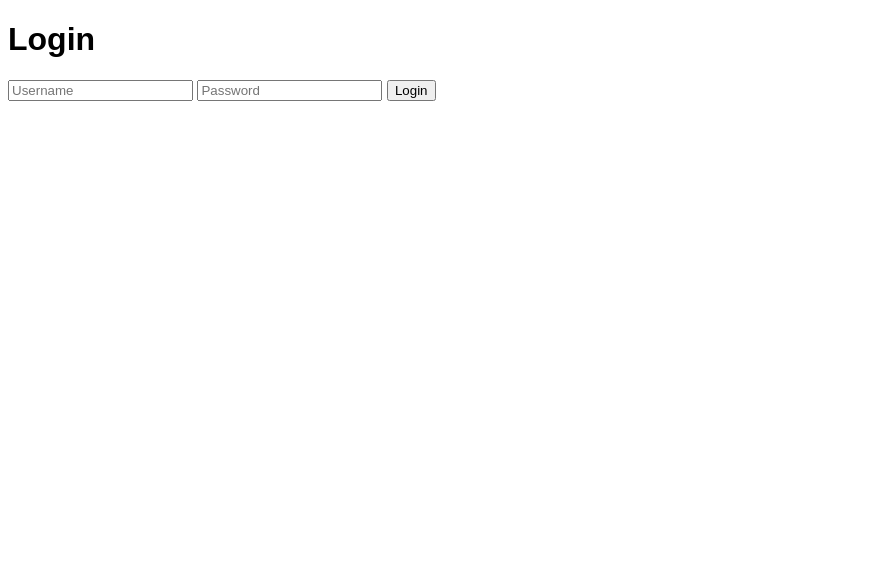
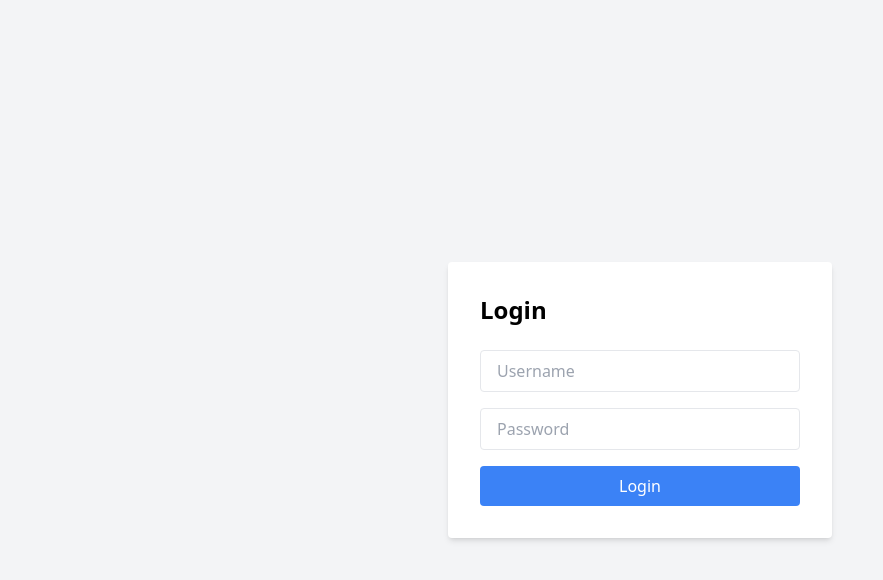
Before and after one commit to Klez-src/website., a plain HTML site: page index.html in a window 1280 px wide. Shown: the whole page, without its empty margins (0-883 px from the left). Drawn offline with nearby package versions, Linux system fonts and the light colour scheme.

Commit message:
Update index.html

```diff
--- a/index.html
+++ b/index.html
@@ -4,19 +4,21 @@
     <meta charset="UTF-8">
     <meta name="viewport" content="width=device-width, initial-scale=1.0">
     <title>Login</title>
+    <script src="https://cdn.tailwindcss.com"></script>
     <style>
-        body { font-family: Arial, sans-serif; }
         .error { color: red; }
     </style>
 </head>
-<body>
-    <h1>Login</h1>
-    <form id="loginForm">
-        <input type="text" id="username" placeholder="Username" required>
-        <input type="password" id="password" placeholder="Password" required>
-        <button type="submit">Login</button>
-    </form>
-    <div id="error-message" class="error"></div>
+<body class="bg-gray-100 flex items-center justify-center h-screen">
+    <div class="bg-white p-8 rounded shadow-md w-96">
+        <h1 class="text-2xl font-bold mb-6">Login</h1>
+        <form id="loginForm">
+            <input type="text" id="username" placeholder="Username" class="w-full px-4 py-2 border rounded mb-4" required>
+            <input type="password" id="password" placeholder="Password" class="w-full px-4 py-2 border rounded mb-4" required>
+            <button type="submit" class="w-full bg-blue-500 text-white py-2 rounded">Login</button>
+        </form>
+        <div id="error-message" class="error"></div>
+    </div>
 
     <script>
         document.getElementById('loginForm').addEventListener('submit', function(event) {
```
